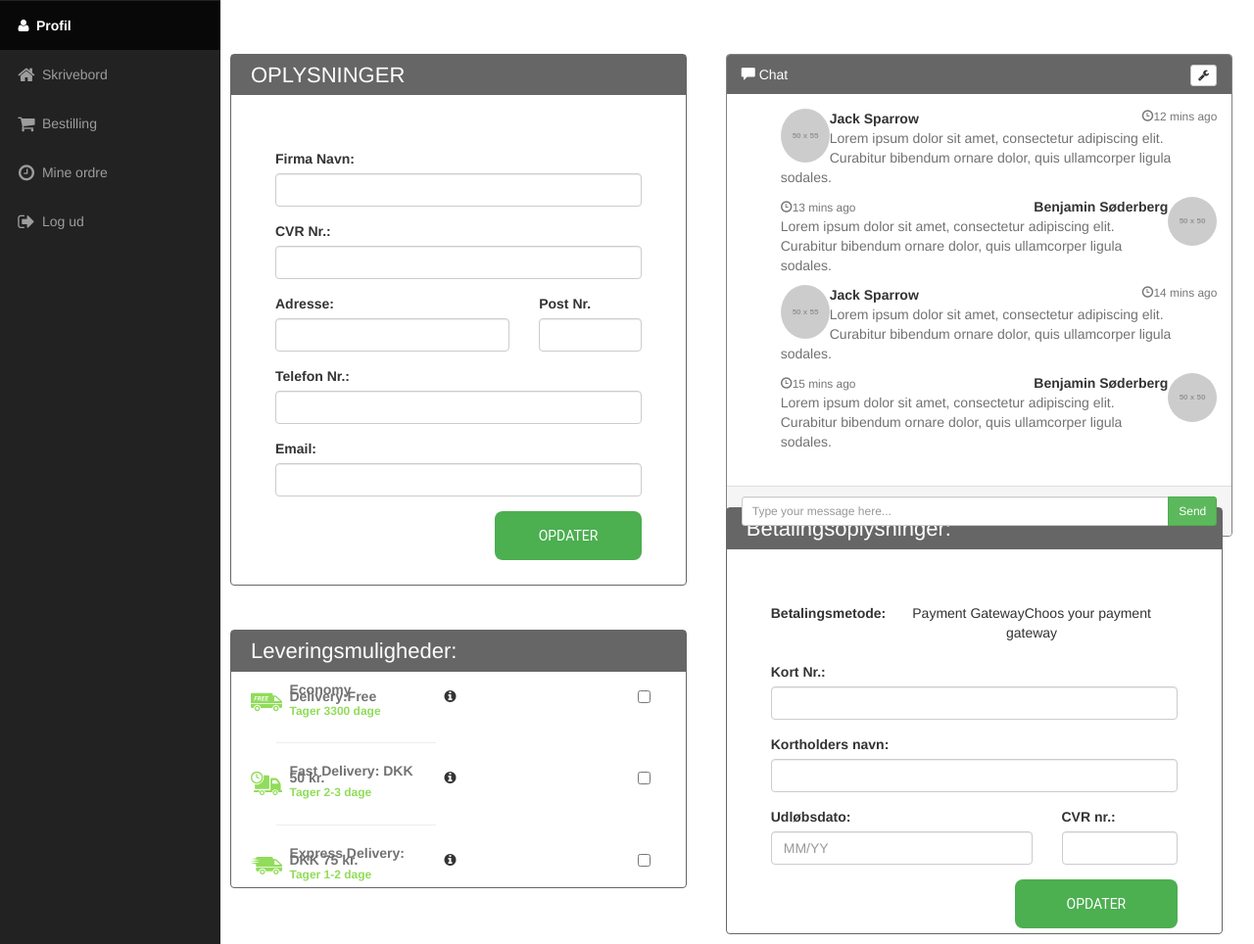
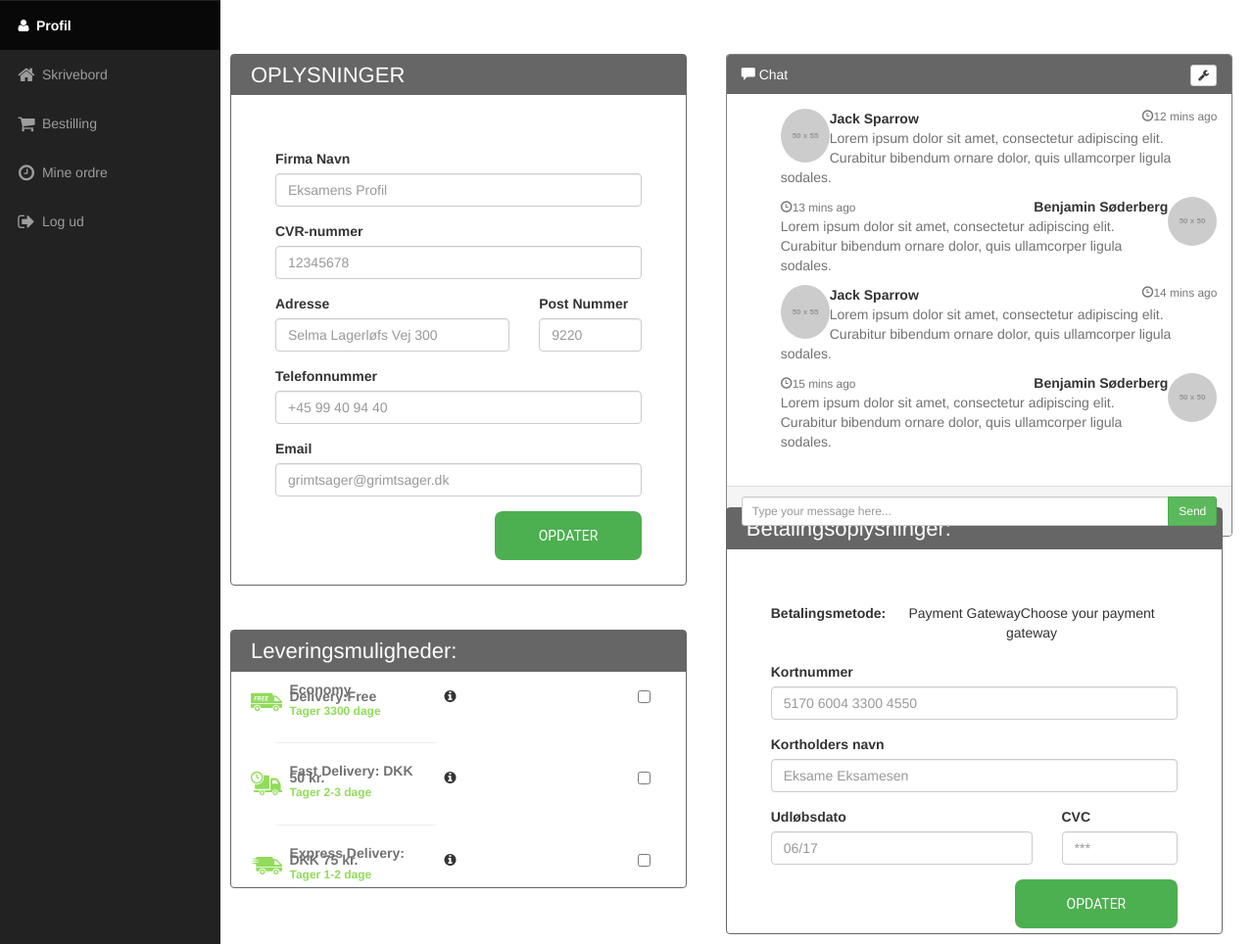
Before and after one commit to Spilleren/Grimtsager, a PHP site: page /Test2/usersite.html in a window 1280 px wide. Shown: the part 50-1014 px from the top of the page at 98% size. Run offline with PHP 8.4, Linux system fonts and the light colour scheme; grey boxes labelled with a size stand in for pictures from a placeholder-image service; a stand-in replaces the project's code that opens the database connection; some libraries are stand-ins or nearby versions.

Commit message:
Minor changes
minor changes

```diff
--- a/Test2/aboutus.html
+++ b/Test2/aboutus.html
@@ -138,7 +138,7 @@
 
 
             <div class="col-lg-4 col-sm-6 text-center">
-                <img class="img-circle img-responsive img-center" src="img/jessica2.jpg" alt="Jessica Celeste Jensen" data-toggle="tooltip" title="Træls type...">
+                <img class="img-circle img-responsive img-center" src="img/jessica.jpg" alt="Jessica Celeste Jensen" data-toggle="tooltip" title="Træls type...">
                 <h3>Jessica C. Gústafsson <br>
                     <small>Studerende</small>
                 </h3>
@@ -156,7 +156,7 @@
 
             </div>
             <div class="col-lg-4 col-sm-6 text-center">
-                <img class="img-circle img-responsive img-center" src="img/pernille2.jpg" alt="Pernille Valther Brogård">
+                <img class="img-circle img-responsive img-center" src="img/pernille.jpg" alt="Pernille Valther Brogård">
                 <h3>Pernille V. Brogård <br>
                     <small>Studerende</small>
                 </h3>
--- a/Test2/adminindex.html
+++ b/Test2/adminindex.html
@@ -67,6 +67,7 @@
                     <li>
                         <a href="index.html"><i class="fa fa-fw fa-lg fa-sign-out"></i> Log ud</a>
                    </li>
+                </ul>
                 </ul>
             </div>
             <!-- /.navbar-collapse -->
--- a/Test2/css/custom.css
+++ b/Test2/css/custom.css
@@ -241,7 +241,7 @@ input[type=number]::-webkit-inner-spin-button,
 }
 .carousel-inner img {
     width: 100%; /* Set width to 100% */
-    /*filter: brightness(60%);*/
+    filter: brightness(60%);
     margin: auto;
     /*background-position: 50% 50%;*/
     /* position: 50% 50%; */
@@ -757,6 +757,12 @@ input[type=number]::-webkit-inner-spin-button,
   background-color: #135b21;
 	color: white;
 }
+.btn-kontakt:active{
+  border-color: #135b21;
+  background-color: #135b21;
+  color: white;
+  box-shadow: 1px 3.5px 5px  #000;
+}
 
 .h3-containter-knap {
 	color:#FFFFFF;
@@ -794,7 +800,7 @@ input[type=number]::-webkit-inner-spin-button,
 
 }
 .btn-shadow {
-	box-shadow: 1px 4.5px 20px  #000;
+	box-shadow: 1px 4.5px 5px  #000;
 
 }
 
--- a/Test2/shopsite.html
+++ b/Test2/shopsite.html
@@ -66,10 +66,6 @@
               </ul>
               </div>
             <!-- Top Menu Items -->
-<<<<<<< HEAD
-=======
-
->>>>>>> origin/master
             <!-- Sidebar Menu Items - These collapse to the responsive navigation menu on small screens -->
             <div class="collapse navbar-collapse navbar-ex1-collapse">
                 <ul class="nav navbar-nav side-nav">
--- a/Test2/usersite.html
+++ b/Test2/usersite.html
@@ -79,34 +79,34 @@
 
 						<form class="user-form">
                             <div class="form-group">
-  								<label class="pull-left"><b>Firma Navn:</b></label>
-                              	<input type="text" class="form-control">
+  								<label class="pull-left"><b>Firma Navn</b></label>
+                              	<input type="text" class="form-control" placeholder="Eksamens Profil">
                             </div>
                           <div class="form-group">
-			           		  <label class="pull-left"><b>CVR Nr.:</b></label>
-						    <input type="text" class="form-control">
+			           		  <label class="pull-left"><b>CVR-nummer</b></label>
+						    <input type="text" class="form-control" placeholder="12345678">
 		           		  </div>
 
                           <div class="container-fluid nopad">
                             <div class="row">
 							  <div class="form-group col-lg-8">
-								<label class="pull-left"><b>Adresse:</b></label>
-								<input type="text" class="form-control">
+								<label class="pull-left"><b>Adresse</b></label>
+								<input type="text" class="form-control" placeholder="Selma Lagerløfs Vej 300">
 							  </div>
-                              <div class="form-group col-lg-4">
-                                <label class="pull-left"><b>Post Nr.</b></label>
-                                <input type="text" class="form-control">
+                             <div class="form-group col-lg-4">
+                                <label class="pull-left"><b>Post Nummer</b></label>
+                                <input type="text" class="form-control" placeholder="9220">
                               </div>
                             </div>
                           </div>
 
 				           	<div class="form-group">
-			           		  <label class="pull-left"><b>Telefon Nr.:</b></label>
-			           		  <input type="text" class="form-control">
+			           		  <label class="pull-left"><b>Telefonnummer</b></label>
+			           		  <input type="text" class="form-control" placeholder="+45 99 40 94 40">
 				           	</div>
 				           	<div class="form-group">
-			           		  <label class="pull-left"><b>Email:</b></label>
-			           		  <input type="text" class="form-control">
+			           		  <label class="pull-left"><b>Email</b></label>
+			           		  <input type="text" class="form-control" placeholder="grimtsager@grimtsager.dk">
 				           	</div>
 
 				          	<input type="submit" name="opdater" class="btn btn-primary btn-opdate pull-right" value="Opdater">
@@ -291,7 +291,7 @@
   								<label class="pull-left"><b>Betalingsmetode:</b></label>
 
 										  <select id="payments" name="payments" style="width:100%;">
-												<option value="" data-description="Choos your payment gateway">Payment Gateway</option>
+												<option value="" data-description="Choose your payment gateway">Payment Gateway</option>
 												<option value="Dankort" data-image="img/icons/dankort.png" data-description="My life. My card...">Dankort</option>
 												<option value="Electron" data-image="img/icons/electron.png" data-description="Finally, access for everyone...">Visa Electron</option>
 												<option value="Mastercard" data-image="img/icons/mastercard.png" data-description="There are some things money can't buy. For everything else there's Mastercard.">Mastercard</option>
@@ -302,22 +302,22 @@
 
                             </div>
 							<div class="form-group">
-								  <label class="pull-left"><b>Kort Nr.:</b></label>
-								<input type="text" class="form-control">
+								  <label class="pull-left"><b>Kortnummer</b></label>
+								<input type="text" class="form-control" placeholder="5170 6004 3300 4550">
 							</div>
 							<div class="form-group">
-								  <label class="pull-left"><b>Kortholders navn:</b></label>
-								<input type="text" class="form-control">
+								  <label class="pull-left"><b>Kortholders navn</b></label>
+								<input type="text" class="form-control"  placeholder="Eksame Eksamesen">
 							</div>
              				<div class="container-fluid nopad">
                             <div class="row">
 							  <div class="form-group col-lg-8">
-								<label class="pull-left"><b>Udløbsdato:</b></label>
-								<input type="text" class="form-control" placeholder="MM/YY">
+								<label class="pull-left"><b>Udløbsdato</b></label>
+								<input type="text" class="form-control" placeholder="06/17">
 							  </div>
                               <div class="form-group col-lg-4">
-                                <label class="pull-left"><b>CVR nr.:</b></label>
-                                <input type="text" class="form-control">
+                                <label class="pull-left"><b>CVC</b></label>
+                                <input type="text" class="form-control"  placeholder="***">
                               </div>
                             </div>
                           </div>
```
Also changed, not shown: Test2/img/chart_co2.svg (added), Test2/img/chart_penge.svg (added), Test2/img/chart_sustainability.svg (added).
